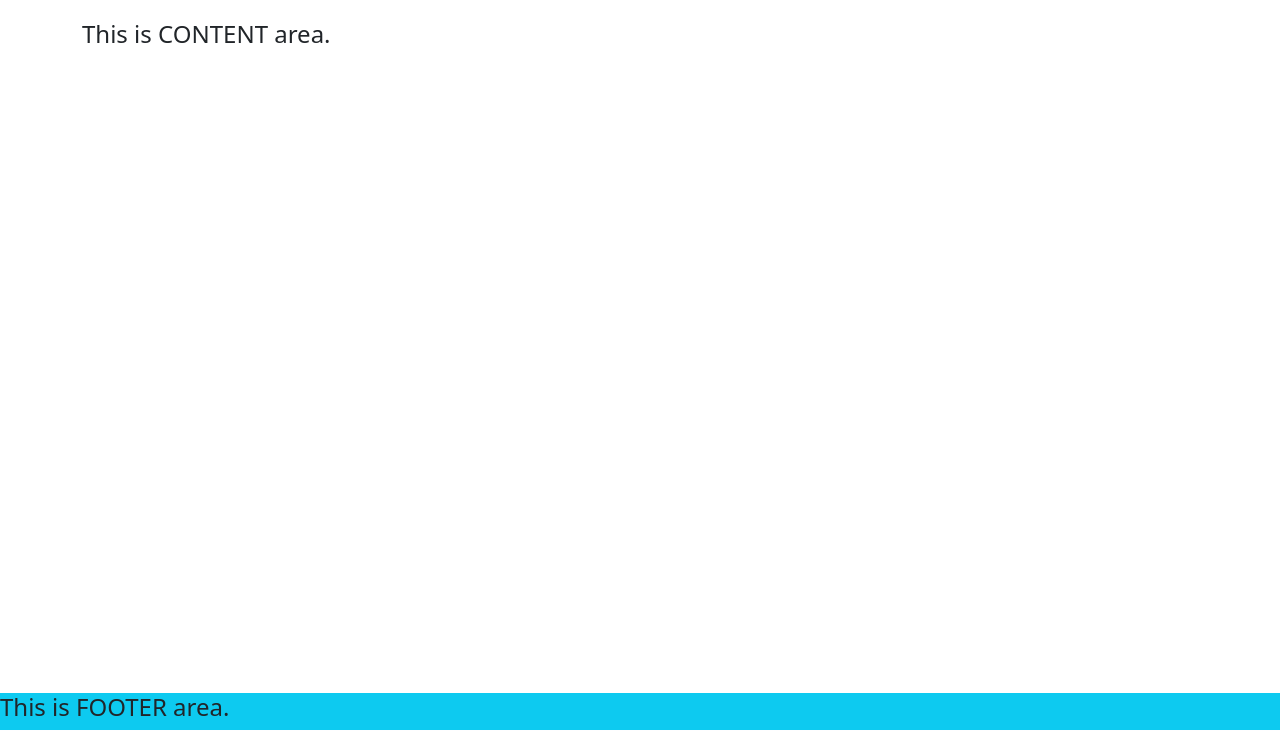
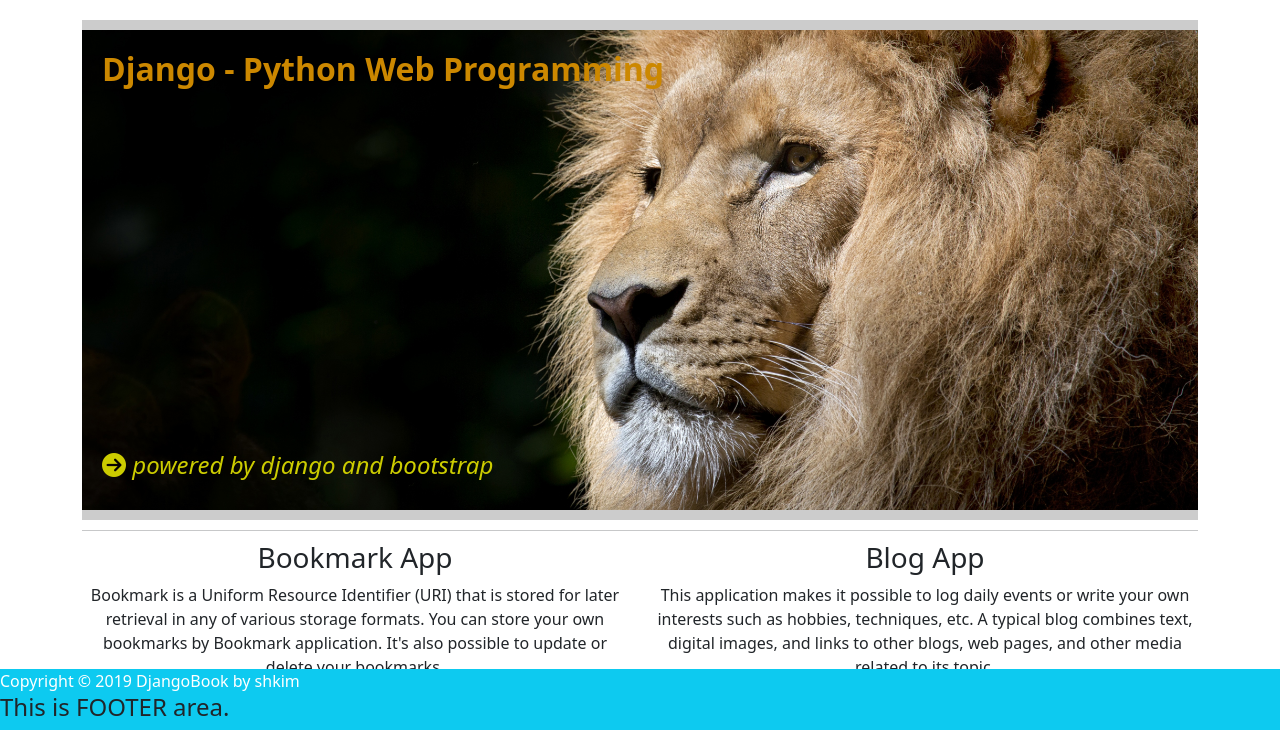
Before and after one commit to lienero/django_practice, a Django app: page / in a window 1280 px wide. Shown: the part 70-801 px from the top of the page. Run offline with Django 3.2, Linux system fonts and the light colour scheme; some libraries are stand-ins or nearby versions.

Commit message:
홈화면 작성(디자인 적용)

```diff
--- /dev/null
+++ b/ch99/static/css/style.css
@@ -0,0 +1,20 @@
+.home-image {
+  background-image: url('../img/lion.jpg');
+  background-repeat: no-repeat;
+  background-position: center;
+  background-size: 100%;
+  height: 500px;
+  border-top: 10px solid #ccc;
+  border-bottom: 10px solid #ccc;
+  padding: 20px 0 0 20px;
+}
+.title {
+  color: #c80;
+  font-weight: bold;
+}
+.powered {
+  position: relative;
+  top: 77%;
+  color: #cc0;
+  font-style: italic;
+}
--- a/ch99/templates/home.html
+++ b/ch99/templates/home.html
@@ -1,13 +1,38 @@
 {% extends 'base.html' %}{% comment %} 템플릿을 상속 {% endcomment %}
+
+{% comment %} static 템플릿 태그를 사용하기 위해서는 load static 문장으로 템플릿 태그 파일 static을 로딩해야 한다. {% endcomment %}
+{% load static %}
 
 {% block title %}home.html{% endblock %}
 
+{% block extra-style %}
+<link rel="stylesheet" type="text/css" href="{% static 'css/style.css' %}">
+{% endblock %}
+
 {% block content %}
+  <div class="home-image">
+    <h2 class="title">Django - Python Web Programming</h2>
+    <h4 class="powered"><i class="fas fa-arrow-circle-right"></i> powered by django and bootstrap </h4>
+  </div>
+
+  <hr style="margin: 10px 0">
+
+  <div class="row text-center">
+    <div class="col-sm-6">
+      <h3>Bookmark App</h3>
+      <p>Bookmark is a Uniform Resource Identifier (URI) that is stored for later retrieval in any of various storage formats. You can store your own bookmarks by Bookmark application. It's also possible to update or delete your bookmarks.</p>
+    </div>
+    <div class="col-sm-6">
+      <h3>Blog App</h3>
+      <p>This application makes it possible to log daily events or write your own interests such as hobbies, techniques, etc. A typical blog combines text, digital images, and links to other blogs, web pages, and other media related to its topic.</p>
+    </div>
+  </div>
   <h4>This is CONTENT area.</h4>
 {% endblock %}
 
 {% block footer %}
   <footer class="fixed-bottom bg-info">
+    <div class="text-white font-italic text-right mr-5">Copyright &copy; 2019 DjangoBook by shkim</div>
     <h4>This is FOOTER area.</h4>
   </footer>
 {% endblock %}
```
Also changed, not shown: ch99/static/img/lion.jpg (added).
